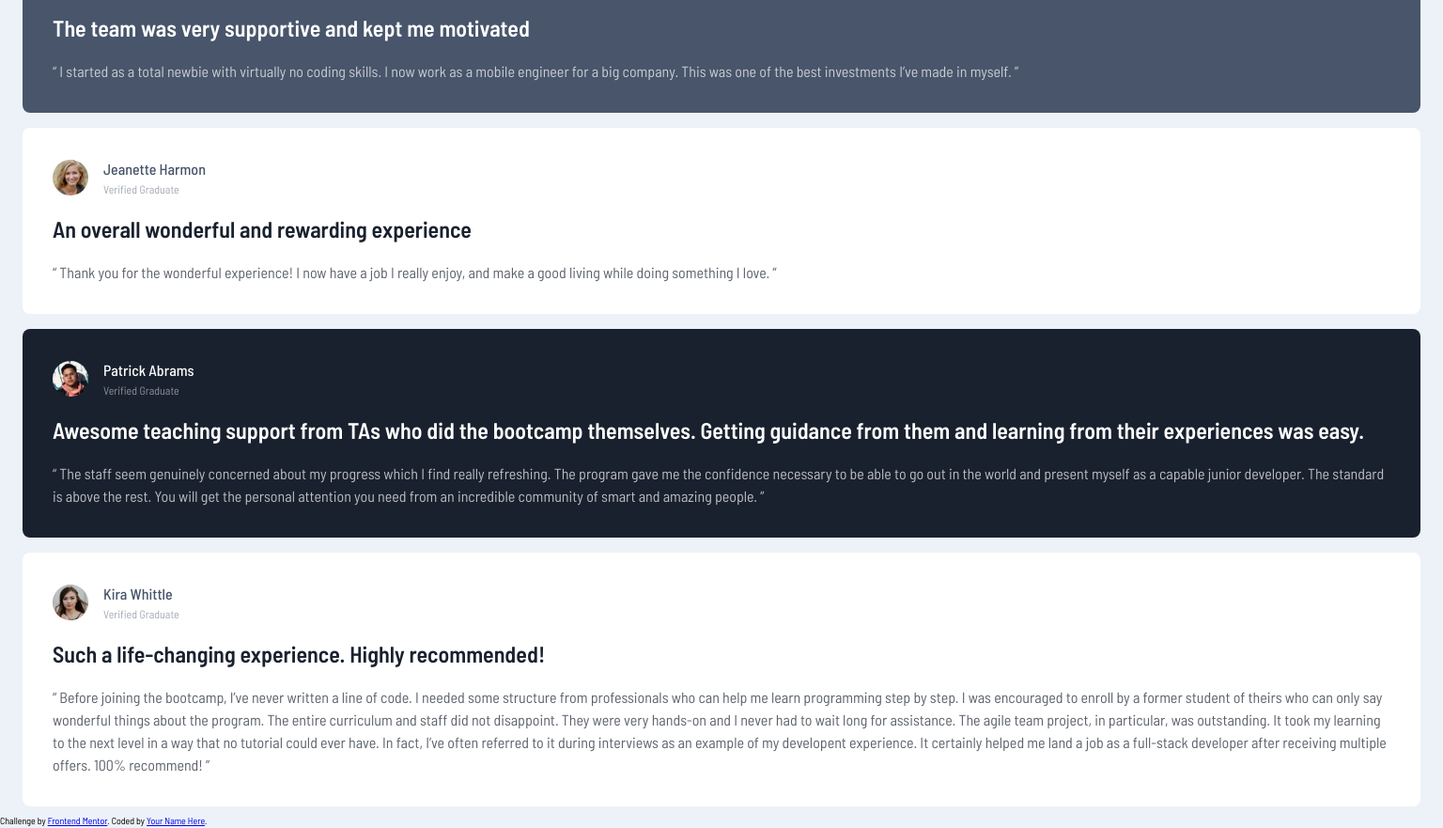
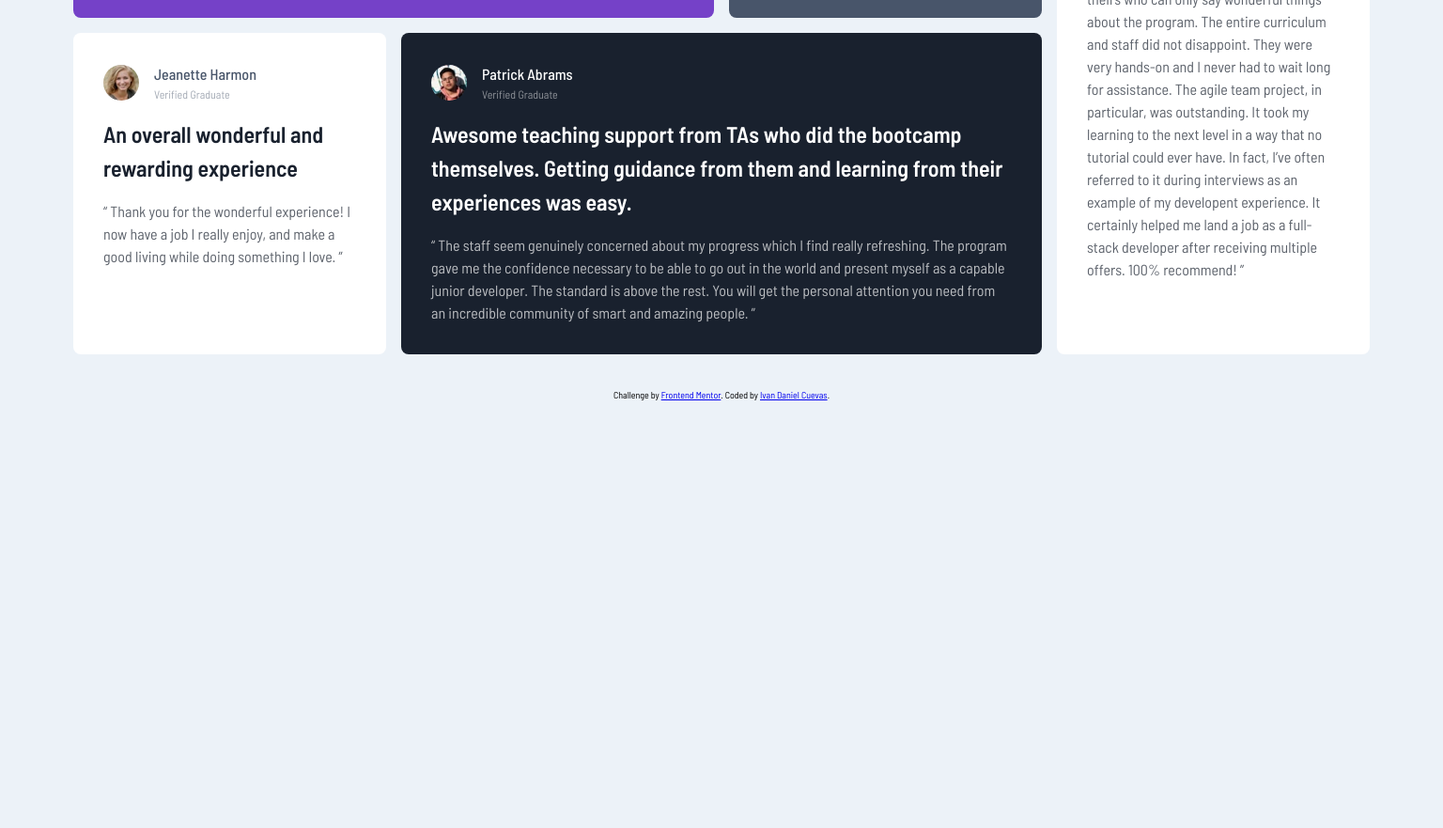
Before and after one commit to dcuevasdev/testimonials_grid_section, a plain HTML site: page index.html in a window 1536 px wide. Shown: the part 360-1241 px from the top of the page at 94% size. After the commit the page ends 800 px from the top, so only its background shows below. Drawn offline with Linux system fonts and the light colour scheme.

Commit message:
Styles for desktop

```diff
--- a/index.html
+++ b/index.html
@@ -123,12 +123,14 @@
           developer after receiving multiple offers. 100% recommend! ”
         </p>
       </section>
+      <footer class="attribution">
+        Challenge by
+        <a href="https://www.frontendmentor.io?ref=challenge" target="_blank"
+          >Frontend Mentor</a
+        >. Coded by
+        <a href="https://x.com/dcuevasdev" target="_blank">Ivan Daniel Cuevas</a
+        >.
+      </footer>
     </main>
-    <footer class="attribution">
-      Challenge by
-      <a href="https://www.frontendmentor.io?ref=challenge" target="_blank"
-        >Frontend Mentor</a
-      >. Coded by <a href="#">Your Name Here</a>.
-    </footer>
   </body>
 </html>
--- a/styles.css
+++ b/styles.css
@@ -26,11 +26,10 @@ html {
 /*=== Styles ===*/
 .container {
   display: grid;
-  place-content: center;
-  margin: 0 2.4rem;
+  margin: 3.2rem 2.4rem;
+  gap: 1.6rem;
 }
 .container__opinion {
-  margin: 0.8rem 0;
   padding: 3.2rem;
   border-radius: 0.8rem;
 }
@@ -87,4 +86,37 @@ html {
   color: var(--background-blackish);
 }
 
+footer {
+  margin-top: 2rem;
+  text-align: center;
+}
+
 /*=== Desktop Styles ===*/
+@media (min-width: 1440px) {
+  body {
+    width: 100vw;
+    height: 100vh;
+  }
+
+  .container {
+    grid-template-columns: repeat(4, 1fr);
+    grid-template-rows: repeat(2, 1fr), 50px;
+    align-content: center;
+    max-width: 1380px;
+    height: 100%;
+    margin: 0 auto;
+  }
+  .section__one {
+    grid-column: 1/3;
+  }
+  .section__five {
+    grid-column: 4/5;
+    grid-row: 1/3;
+  }
+  .section__four {
+    grid-column: 2 / 4;
+  }
+  footer {
+    grid-column: 1/5;
+  }
+}
```
